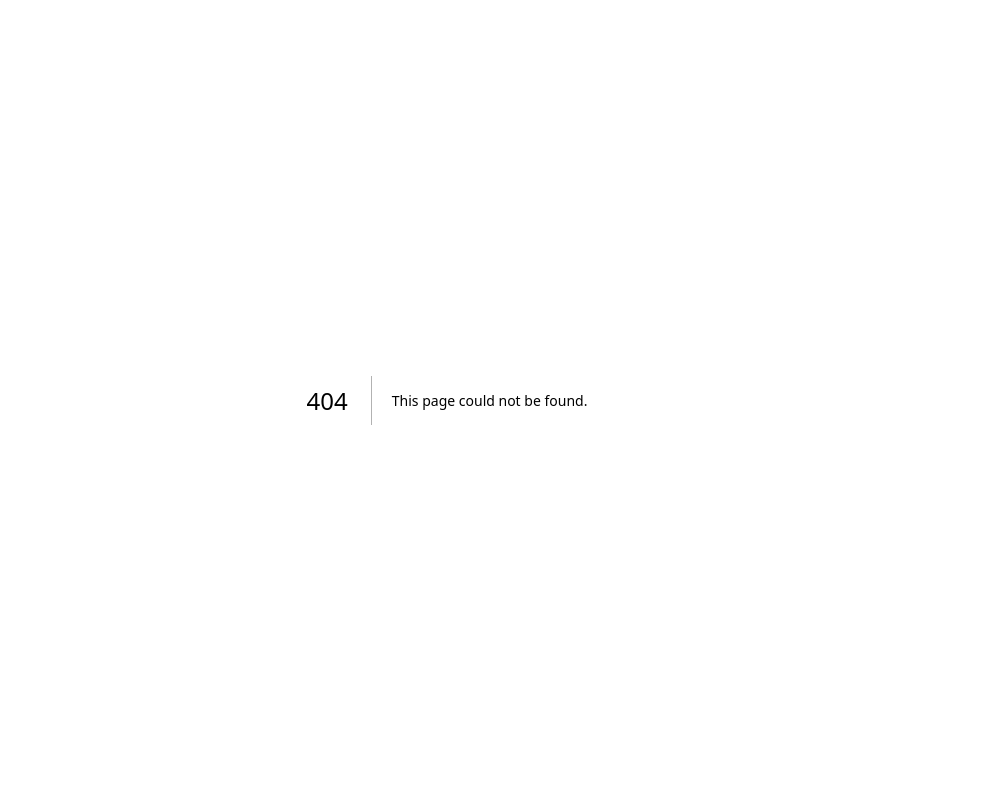
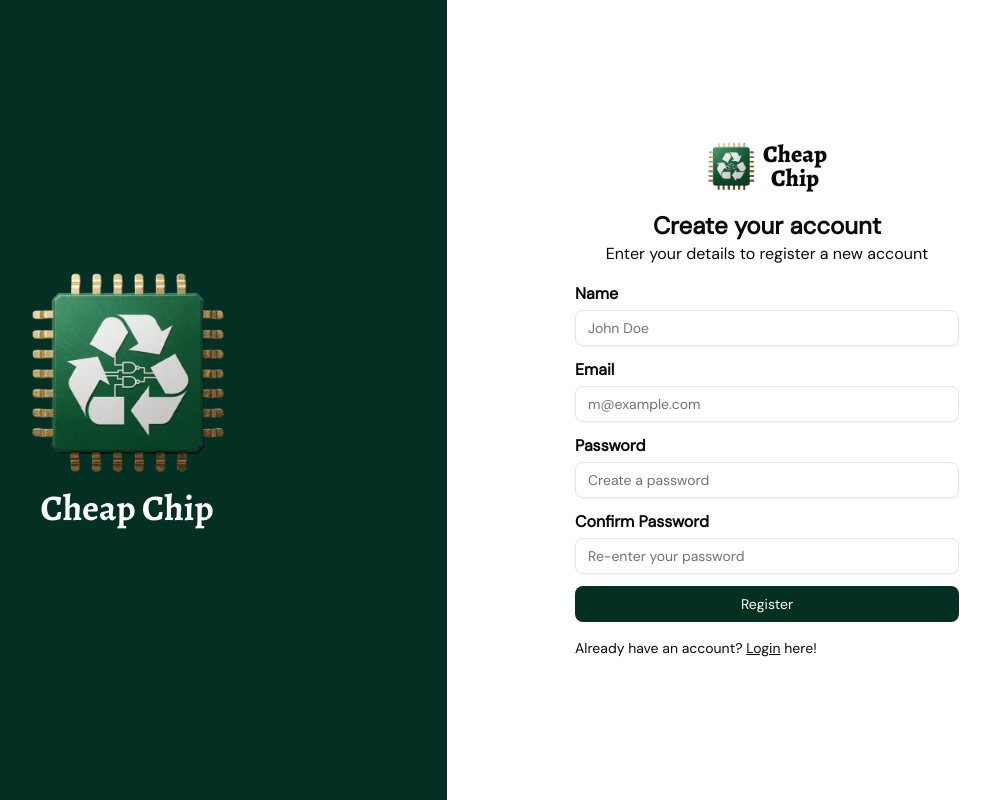
Before and after one commit to AbuSufianMahin/Cheap_chip, a Next.js app: page /register in a window 1280 px wide. Before the commit this address had no page. Shown: the whole page, without its empty margins (193-1183 px from the left). Built offline with nearby package versions, Linux system fonts and the light colour scheme.

Commit message:
feat: added register page ui

```diff
--- a/src/app/(AuthLayout)/login/page.jsx
+++ b/src/app/(AuthLayout)/login/page.jsx
@@ -35,7 +35,7 @@ function Login() {
                   required: "Email is required",
                   pattern: {
                     value: /^[a-zA-Z0-9._%+-]+@[a-zA-Z0-9.-]+\.[a-zA-Z]{2,}$/,
-                    message: "Enter a valid email",
+                    message: "Please enter a valid email",
                   },
                 })}
               />
@@ -58,11 +58,6 @@ function Login() {
                 placeholder="Enter Your Password"
                 {...register("password", {
                   required: "Password is required",
-                  pattern: {
-                    value: /^(?=.*\d)(?=.*[@$!%*?&])[A-Za-z\d@$!%*?&]{6,}$/,
-                    message:
-                      "Minimum 6 chars, include number & special character",
-                  },
                 })}
               />
               {errors.password && (
@@ -77,8 +72,8 @@ function Login() {
           </Field>
         </FieldGroup>
       </form>
-      <p>
-        Don't have an account? <Link href="register" className="underline hover:text-primary"> Register</Link> now!
+      <p className="text-sm md:text-md">
+        Don't have an account?{" "} <Link href="register" className="underline hover:text-primary"> Register</Link> now!
       </p>
     </div>
   );
--- /dev/null
+++ b/src/app/(AuthLayout)/register/page.jsx
@@ -0,0 +1,147 @@
+"use client";
+import { Button } from "@/components/ui/button";
+import { Field, FieldGroup, FieldLabel } from "@/components/ui/field";
+import { Input } from "@/components/ui/input";
+import Link from "next/link";
+import { useForm } from "react-hook-form";
+
+function page() {
+  const {
+    handleSubmit,
+    register,
+    formState: { errors },
+    watch
+  } = useForm();
+
+  const handleRegister = async (data) => {
+    console.log(data);
+  };
+
+  return (
+    <div className="space-y-4 mt-5">
+      <div className="text-center">
+        <h3 className="font-bold text-2xl">Create your account</h3>
+        <p>Enter your details to register a new account</p>
+      </div>
+
+      <form onSubmit={handleSubmit(handleRegister)}>
+        <FieldGroup className="gap-3">
+          {/* Name */}
+          <Field className={"gap-1"}>
+            <FieldLabel htmlFor="name" className={"font-semibold text-md"}>
+              Name
+            </FieldLabel>
+            <div className="space-y-0.5">
+              <Input
+                id="name"
+                placeholder="John Doe"
+                {...register("name", {
+                  required: "Name is required",
+                })}
+              />
+              {errors.name && (
+                <p className="text-red-500 text-xs ml-1 mt-1">
+                  {errors.name.message}
+                </p>
+              )}
+            </div>
+          </Field>
+
+          {/* Email */}
+          <Field className={"gap-1"}>
+            <FieldLabel htmlFor="email" className={"font-semibold text-md"}>
+              Email
+            </FieldLabel>
+            <div className="space-y-0.5">
+              <Input
+                id="email"
+                placeholder="m@example.com"
+                {...register("email", {
+                  required: "Email is required",
+                  pattern: {
+                    value: /^[a-zA-Z0-9._%+-]+@[a-zA-Z0-9.-]+\.[a-zA-Z]{2,}$/,
+                    message: "Enter a valid email",
+                  },
+                })}
+              />
+              {errors.email && (
+                <p className="text-red-500 text-xs ml-1 mt-1">
+                  {errors.email.message}
+                </p>
+              )}
+            </div>
+          </Field>
+
+          {/* Password */}
+          <Field className={"gap-1"}>
+            <FieldLabel htmlFor="password" className={"font-semibold text-md"}>
+              Password
+            </FieldLabel>
+            <div className="space-y-0.5">
+              <Input
+                id="password"
+                type="password"
+                placeholder="Create a password"
+                {...register("password", {
+                  required: "Password is required",
+                  pattern: {
+                    value: /^(?=.*\d)(?=.*[@$!%*?&])[A-Za-z\d@$!%*?&]{6,}$/,
+                    message:
+                      "Minimum 6 chars, include number & special character",
+                  },
+                })}
+              />
+              {errors.password && (
+                <p className="text-red-500 text-xs ml-1 mt-1">
+                  {errors.password.message}
+                </p>
+              )}
+            </div>
+          </Field>
+
+          {/* Confirm Password */}
+          <Field className={"gap-1"}>
+            <FieldLabel
+              htmlFor="confirmPassword"
+              className={"font-semibold text-md"}
+            >
+              Confirm Password
+            </FieldLabel>
+            <div className="space-y-0.5">
+              <Input
+                id="confirmPassword"
+                type="password"
+                placeholder="Re-enter your password"
+                {...register("confirmPassword", {
+                  required: "Please confirm your password",
+                  validate: (value) =>
+                    value === watch("password") || "Passwords do not match",
+                })}
+              />
+              {errors.confirmPassword && (
+                <p className="text-red-500 text-xs ml-1 mt-1">
+                  {errors.confirmPassword.message}
+                </p>
+              )}
+            </div>
+          </Field>
+
+          {/* Submit */}
+          <Field>
+            <Button type="submit">Register</Button>
+          </Field>
+        </FieldGroup>
+      </form>
+
+      <p className="text-sm md:text-md">
+        Already have an account?{" "}
+        <Link href="login" className="underline hover:text-primary">
+          Login
+        </Link>{" "}
+        here!
+      </p>
+    </div>
+  );
+}
+
+export default page;
```
